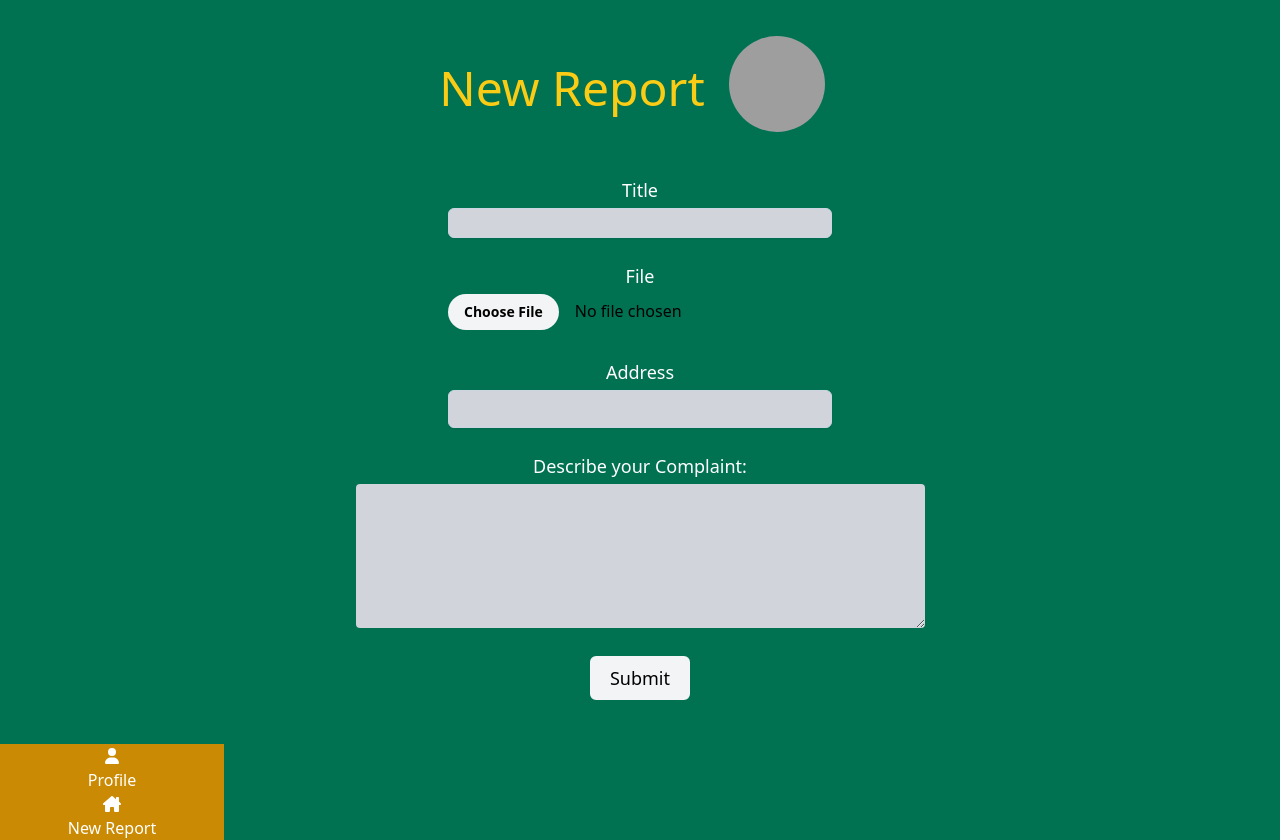
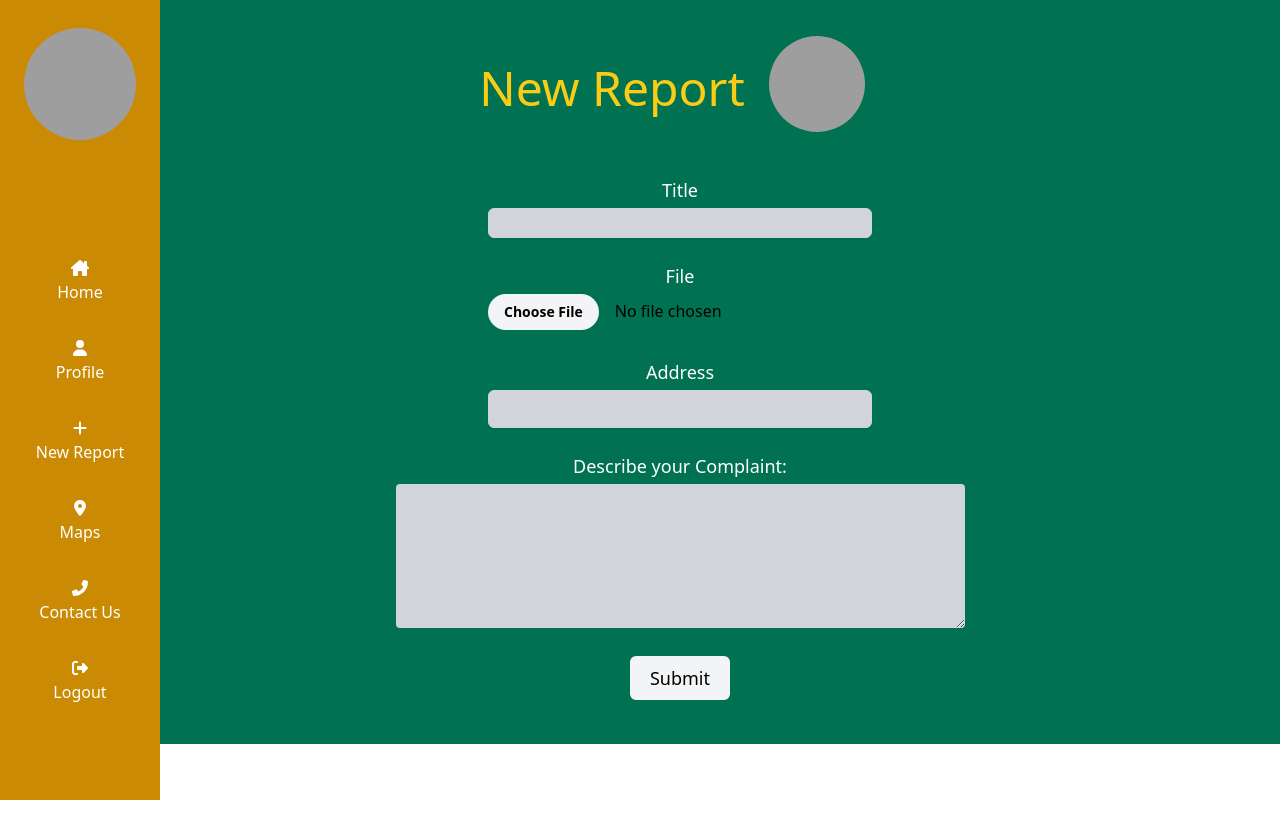
Before and after one commit to Mary-Wanyama/ireport, a React (Create React App) app: page /newreport in a window 1280 px wide. After the commit the page ends 800 px from the top, so only its background shows below. Built offline with nearby package versions, Linux system fonts and the light colour scheme; grey boxes are pictures that could not be loaded; the HTML template or start-up script is replaced by a standard one.

Commit message:
Style sidebar

```diff
--- a/src/App.css
+++ b/src/App.css
@@ -1,6 +1,6 @@
 .App {
   text-align: center;
-  background-color: #007151;
+  /* background-color: #007151; */
 }
 
 /* .App-logo {
--- a/src/App.js
+++ b/src/App.js
@@ -14,7 +14,7 @@ function App() {
           <Route exact path="/newreport" element={<NewReport />} />
           <Route exact path="/sidebar" element={<SideBar />} />
     </Routes>
-      <SideBar/>
+      {/* <SideBar/> */}
         {/* <Profile/> */}
         {/* <NewReport/> */}
     </div>
--- a/src/NewReport/NewReport.js
+++ b/src/NewReport/NewReport.js
@@ -45,7 +45,9 @@ function NewReport() {
 
 
   return (
-    <div className='newreport-div grid'>
+    <div className='newreport-body flex-row'>
+      <Sidebar/>
+      <div className='newreport-div ml-20 grid'>
       <div className='flex place-self-center gap-4 my-7'>
       <h1 className='text-5xl py-9 text-yellow-400'>New Report</h1>
       {/* <figure class="rounded-lg p-8 md:p-0 dark:bg-slate-900"> */}
@@ -94,6 +96,7 @@ function NewReport() {
       </button>
     </form>
     </div>
+    </div>
   )
 }
 
--- a/src/SideBar/SideBar.js
+++ b/src/SideBar/SideBar.js
@@ -5,10 +5,12 @@ import {NavLink} from 'react-router-dom';
 function Sidebar() {
     return (
         <>
-            <div className="sidebar-list text-white w-56 bg-yellow-600">
+            <div className="sidebar-list text-white w-40 bg-yellow-600 z-40 fixed h-full grid justify-items-center mb-4">
+                <div className='mt-7 mb-14'><img className="rounded-full h-28 w-28 mx-auto" src="https://w7.pngwing.com/pngs/632/307/png-transparent-paper-planes-send-newsletter-icon-blue-tinker-thumbnail.png" alt=""/></div>
+                <div className='mb-1'>
                 {SidebarData.map((val, key)=>{
                         return(
-                            <div key={key}>
+                            <div className='mb-8' key={key}>
                                 <NavLink to={val.path}
                                 className="row"
                                 id={window.location.pathname === val.path ? "active" : ""}
@@ -22,6 +24,7 @@ function Sidebar() {
                         )
                     })
                 }
+                </div>
             </div>
         </>
     )
--- a/src/SideBar/SidebarData.js
+++ b/src/SideBar/SidebarData.js
@@ -1,17 +1,15 @@
 import React from 'react'
 import { FontAwesomeIcon } from "@fortawesome/react-fontawesome";
-import {faHouseChimney} from '@fortawesome/free-solid-svg-icons';
+import {faHouseChimney, faRightFromBracket, faPhoneFlip, faLocationDot, faPlus} from '@fortawesome/free-solid-svg-icons';
 import {faUser} from '@fortawesome/free-solid-svg-icons';
 
 
-
-
 export const SidebarData=[
-    // {
-    //     title: "Home",
-    //     path: "/home",
-    //     icon: <FaIcons.FaHome />,
-    //   },
+    {
+        title: "Home",
+        path: "/home",
+        icon: <FontAwesomeIcon icon={faHouseChimney} />,
+      },
       {
         title: "Profile",
         path: "/profile",
@@ -21,23 +19,23 @@ export const SidebarData=[
       {
         title: "New Report",
         path: "/newreport",
-        icon:<FontAwesomeIcon icon={faHouseChimney} />,
+        icon:<FontAwesomeIcon icon={faPlus} />,
       },
 
-    //   {
-    //     title: "Invitation",
-    //     path: "/studentinvitationform",
-    //     icon: <MdIcons.MdInsertInvitation />,
-    //   },
-    //   {
-    //     title: "Reviews",
-    //     path: "/reviews",
-    //     icon: <MdIcons.MdOutlineReviews />,
-    //   },
+      {
+        title: "Maps",
+        path: "/maps",
+        icon: <FontAwesomeIcon icon={faLocationDot} />,
+      },
+      {
+        title: "Contact Us",
+        path: "/contactus",
+        icon: <FontAwesomeIcon icon={faPhoneFlip} />,
+      },
 
-    //   {
-    //     title: "Logout",
-    //     path: "/",
-    //     icon: <MdIcons. MdLogout />,
-    //   },
+      {
+        title: "Logout",
+        path: "/logout",
+        icon: <FontAwesomeIcon icon={faRightFromBracket} />,
+      },
 ]
--- a/src/index.css
+++ b/src/index.css
@@ -12,12 +12,15 @@ code {
   font-family: source-code-pro, Menlo, Monaco, Consolas, 'Courier New',
     monospace;
 } */
+.newreport-body {
+  background-color: grey;
+}
 .newreport-div {
   background-color: #007151;
 }
-body {
+/* body {
   color:#007151;
-}
+} */
 
 @tailwind base;
 @tailwind components;
```
